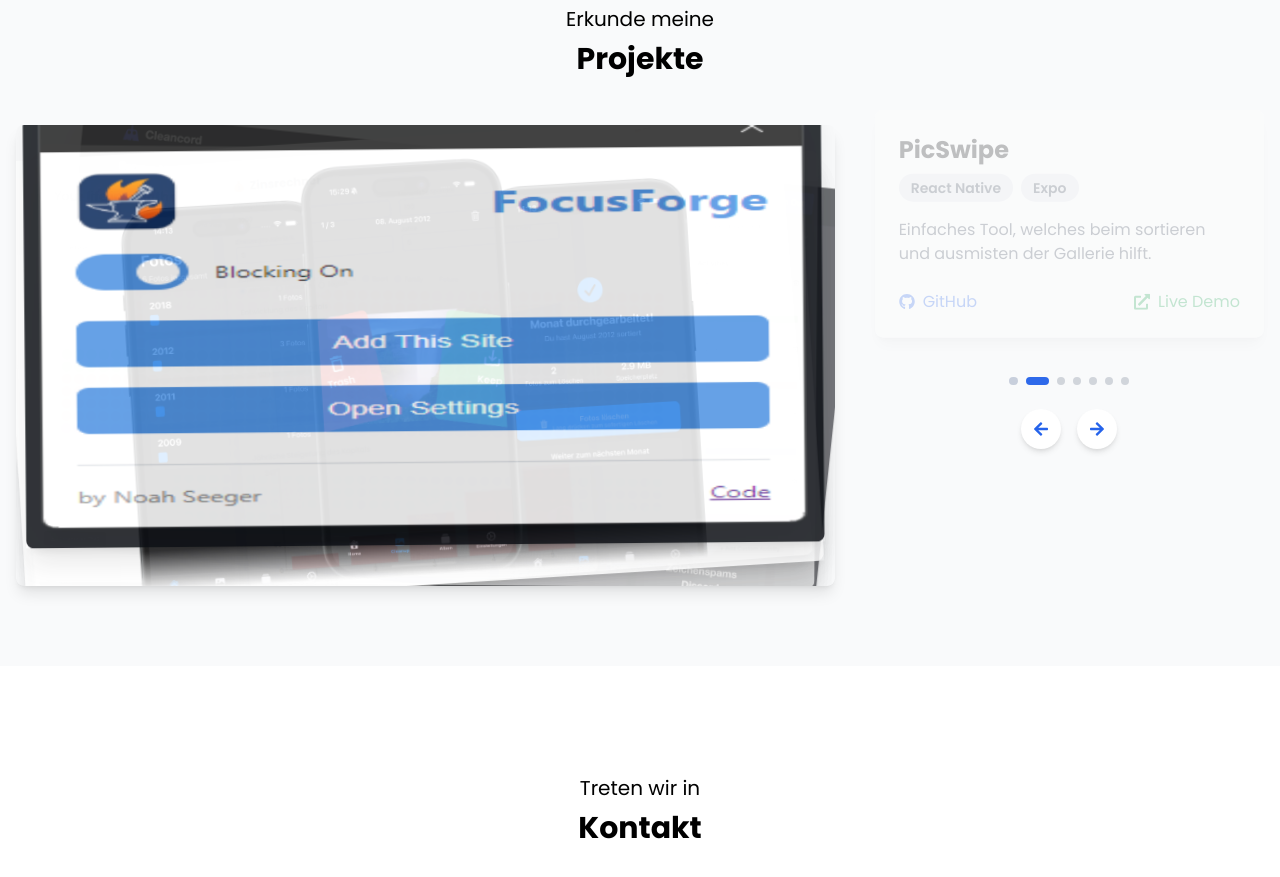
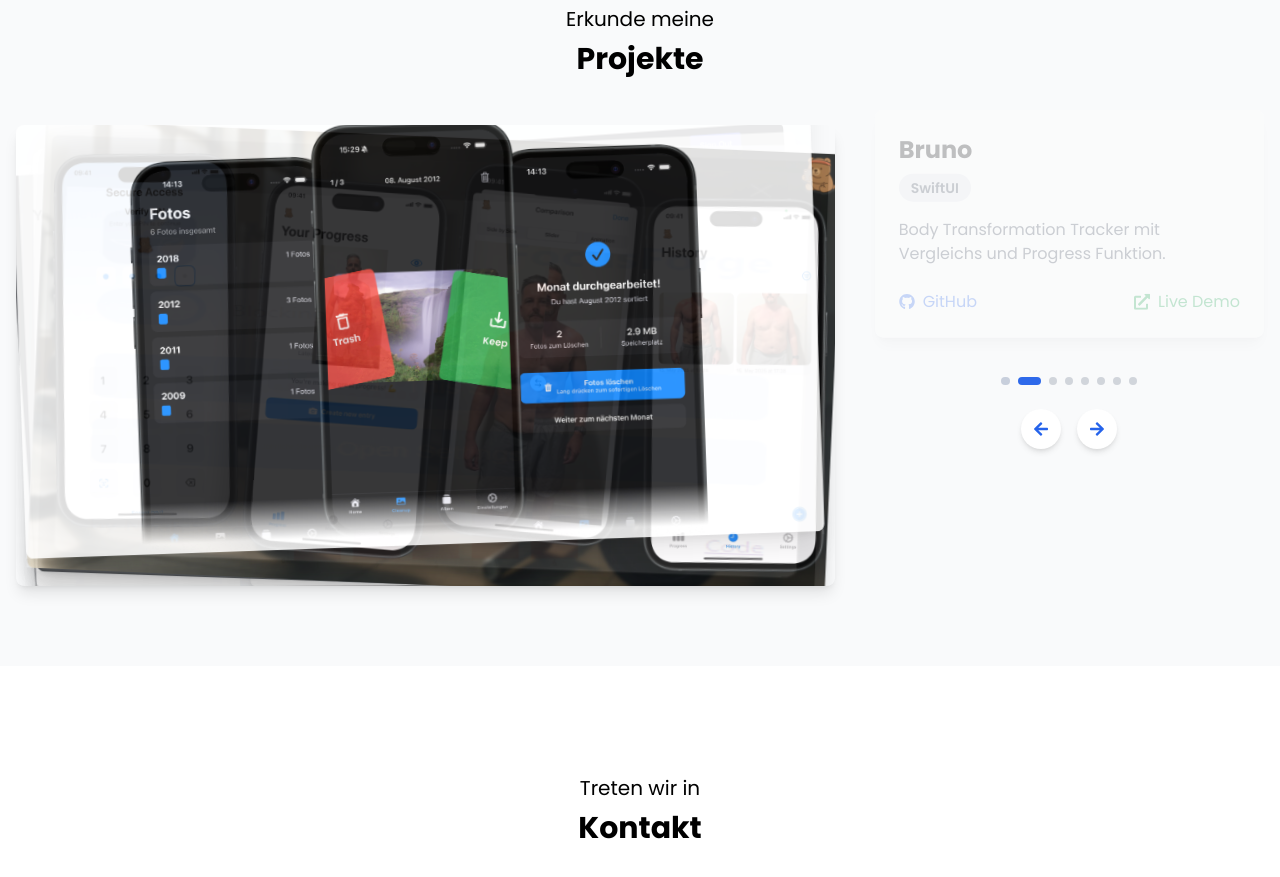
Before and after one commit to NoahSeeger/portfolio, a React (Vite) app: page / in a window 1280 px wide. Shown: the part 2380-3257 px from the top of the page. Built offline with nearby package versions, Linux system fonts and the light colour scheme.

Commit message:
added bruno to projects

```diff
--- a/src/components/Projects.jsx
+++ b/src/components/Projects.jsx
@@ -7,6 +7,7 @@
 import FullPage from "../assets/projects/FullPage.png";
 import Feedbacker from "../assets/projects/Feedbacker.png";
 import PicSwipe from "../assets/projects/PicSwipe.png";
+import Bruno from "../assets/projects/Bruno.png";
 
 import SectionTitle from "./SectionTitle";
 import {
@@ -17,6 +18,15 @@
 } from "react-icons/fa";
 
 const projects = [
+  {
+    title: "Bruno",
+    image: Bruno,
+    description:
+      "Body Transformation Tracker mit Vergleichs und Progress Funktion.",
+    technologies: ["SwiftUI"],
+    github: "https://github.com/NoahSeeger/Pincode",
+    liveDemo: "https://github.com/NoahSeeger/Pincode",
+  },
   {
     title: "PicSwipe",
     image: PicSwipe,
```
Also changed, not shown: src/assets/projects/Bruno.png (added).
